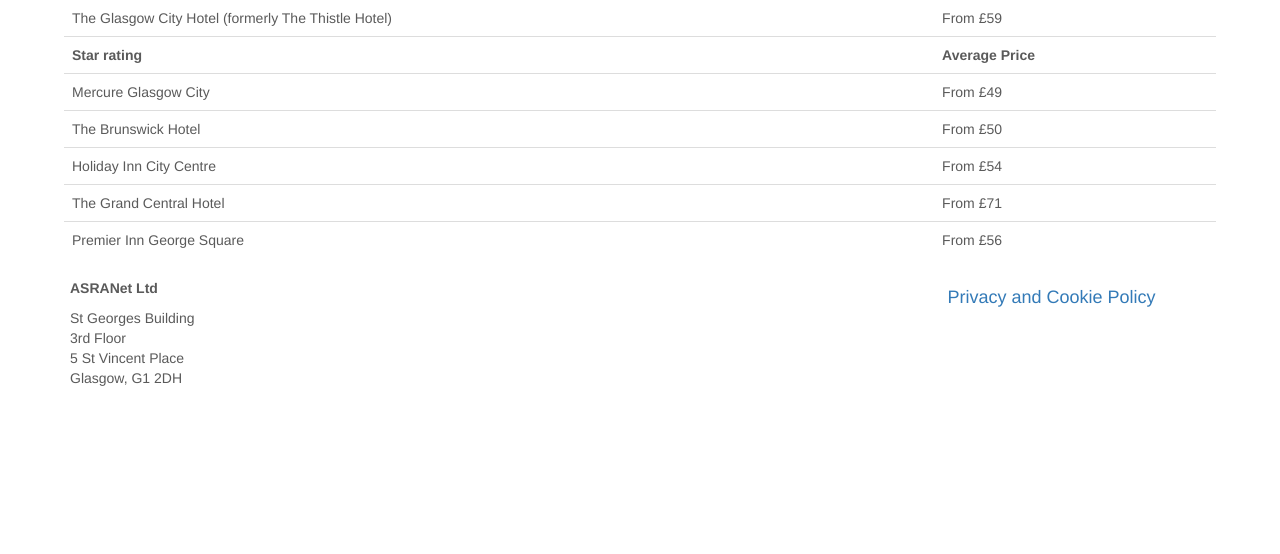
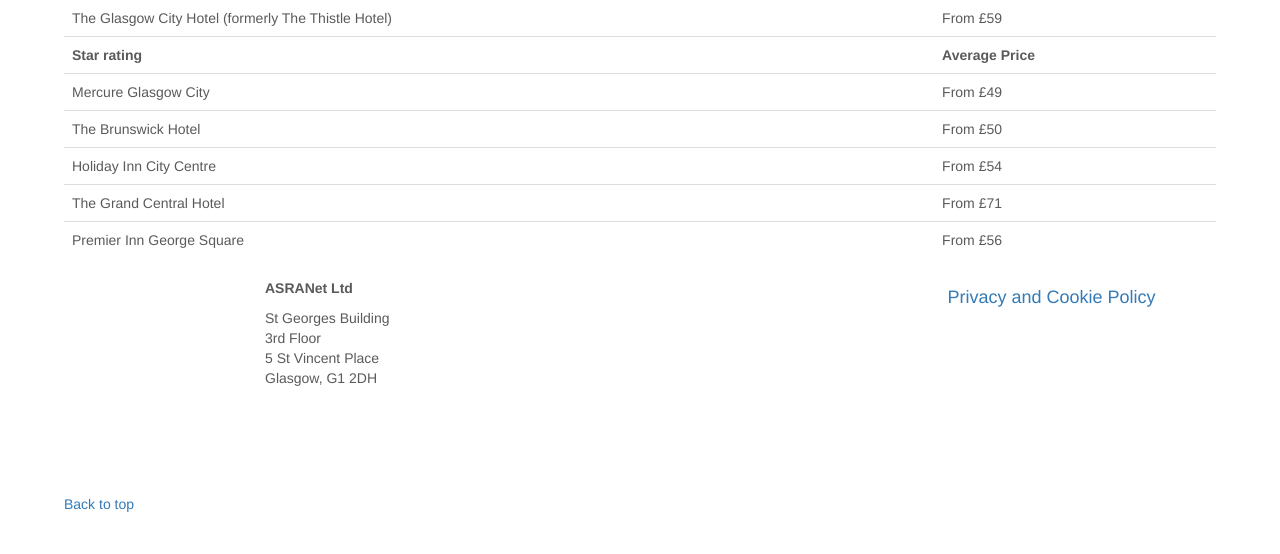
Before and after one commit to ASRANetOrg/BIOMAT, a Django app: template templates/accomodation.html in a window 1280 px wide. Shown: the part 246-800 px from the top of the page. Run offline with Django 3.2, Linux system fonts and the light colour scheme; the template is opened without the code that fills it, so the values that code supplies are empty; some libraries are stand-ins or nearby versions.

Commit message:
Added back to top button

```diff
--- a/static/styles.css
+++ b/static/styles.css
@@ -224,3 +224,12 @@
     color: white; !important;
     font-size: larger;
 }
+
+.back-to-top{
+
+    position: fixed;
+    bottom: 5%;
+    left: 5%;
+    color: chocolate;
+
+}
--- a/templates/baseTemplates/base.html
+++ b/templates/baseTemplates/base.html
@@ -36,6 +36,9 @@
 </head>
 <!-- NAVBAR
 ================================================== -->
+
+<a id="top"></a>
+
 <body data-spy="scroll" data-target="#sidebar" data-offset="150">
 <div class="navbar-wrapper">
     <div class="container">
@@ -73,10 +76,14 @@
 
 {% block body_block %}{% endblock %}
 
+<div class="back-to-top">
+    <a href="#top">Back to top</a>
+</div>
+
 <div class="footer">
     <div class="container">
         <div class="row">
-            <div class="col-md-6">
+            <div class="col-md-6 col-md-offset-2">
 
                 <p><strong>ASRANet Ltd</strong></p>
                 <p>
```
